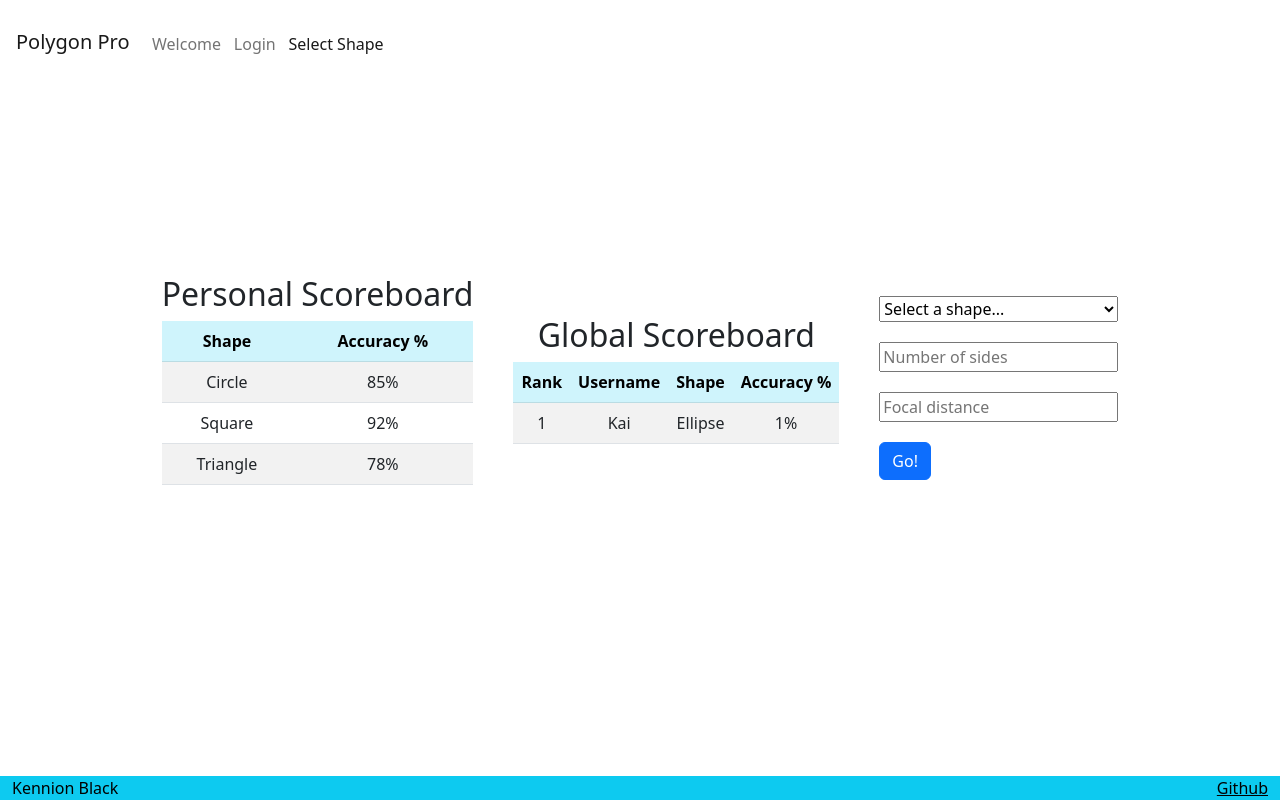
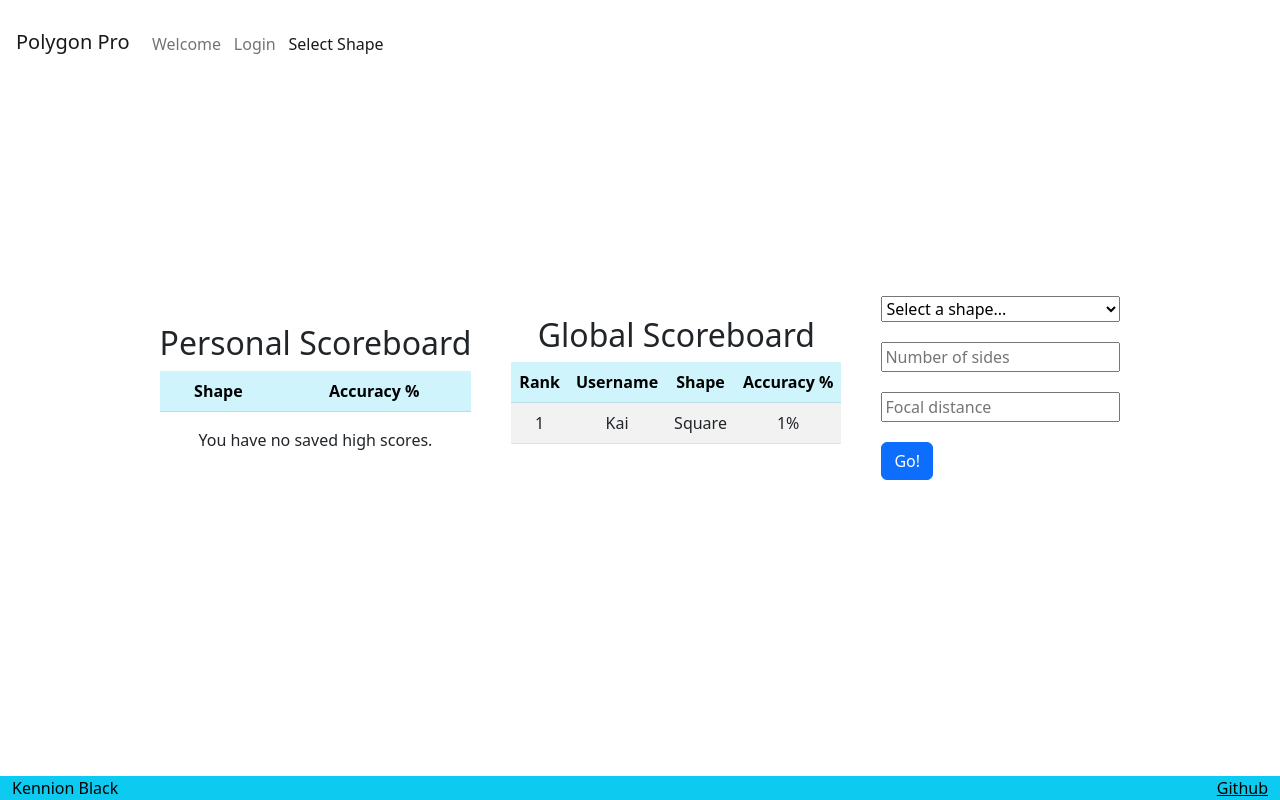
Before and after one commit to KennionBYUCS/startup, a plain HTML site: page select.html in a window 1280 px wide. Drawn offline with nearby package versions, Linux system fonts and the light colour scheme.

Commit message:
Add personal scoreboard

```diff
--- a/select.html
+++ b/select.html
@@ -40,7 +40,7 @@
     </header>
 
     <main>
-      <div>
+      <div id="personal-scoreboard">
         <h2 style="text-align: center;">Personal Scoreboard</h2>
         <table class="table table-striped">
           <thead class="table-info">
@@ -49,8 +49,8 @@
               <th>Accuracy %</th>
             </tr>
           </thead>
-          <tbody>
-            <tr>
+          <tbody id = "personal-scoreboard-body">
+            <!--<tr>
               <td>Circle</td>
               <td>85%</td>
             </tr>
@@ -61,7 +61,7 @@
             <tr>
               <td>Triangle</td>
               <td>78%</td>
-            </tr>
+            </tr>-->
           </tbody>
         </table>
       </div>
--- a/select.js
+++ b/select.js
@@ -6,6 +6,8 @@ document.addEventListener('DOMContentLoaded', function () {
     usernameDisplay.textContent = localStorage.getItem("username");
     usernameDiv.appendChild(usernameDisplay);
 });
+
+document.addEventListener('DOMContentLoaded', loadPersonalScoreboardFromStorage());
 
 function getShapeType() {
     const parametersElement = document.querySelector("#parameters");
@@ -133,10 +135,10 @@ let numGlobalEntries = 0;
 
 function generateRandomGlobalScoreboardRow() {
     const names = ["David", "YoungWoo", "Austin", "Kai", "Stephen", "Jacob", "Kaden", "Preston", "Matt"];
-    const shapes = ["Circle", "Ellipse", "Polygon"];
+    const shapes = ["Circle", "Ellipse", "Triangle", "Square", "Pentagon", "Hexagon", "Heptagon", "Octagon", "Nonagon", "Decagon", "Hendecagon", "Dodecagon"];
 
     randomName = names[Math.floor(Math.random() * 10) % names.length];
-    randomShape = shapes[Math.floor(Math.random() * 4) % shapes.length];
+    randomShape = shapes[Math.floor(Math.random() * 13) % shapes.length];
     randomAccuracy = Math.floor(Math.random() * 100) % 100;
 
     return new GlobalScoreboardRow(randomName, randomShape, randomAccuracy);
@@ -175,3 +177,36 @@ setInterval(() => {
 
     globalScoreboardElement.innerHTML = rowHTML;
   }, 5000);
+
+class PersonalScoreboardRow {
+    shape;
+    accuracy;
+
+    constructor(shape, accuracy) {
+        this.shape = shape;
+        this.accuracy = accuracy;
+    }
+}
+
+function loadPersonalScoreboardFromStorage() {
+    const personalScoreboardElement = document.querySelector("#personal-scoreboard-body");
+    let personalScoreboard = JSON.parse(localStorage.getItem("personalScoreboard"));
+
+    if (personalScoreboard === null) {
+        const personalScoreboardHead = document.querySelector("#personal-scoreboard")
+        scoreboardErrorMessage = document.createElement("div");
+        scoreboardErrorMessage.textContent = "You have no saved high scores.";
+        document.getElementById("personal-scoreboard").style.textAlign = "center";
+        personalScoreboardHead.appendChild(scoreboardErrorMessage);
+        return;
+    }
+
+    personalScoreboard.sort(compareAccuracy);
+
+    let rowHTML;
+    for (let i = 0; i < personalScoreboard.length; i++) {
+        rowHTML = rowHTML + `<tr><td>${personalScoreboard[i].shape}</td><td>${personalScoreboard[i].accuracy}</td></tr>`
+    }
+
+    personalScoreboardElement = rowHTML;
+}
```
